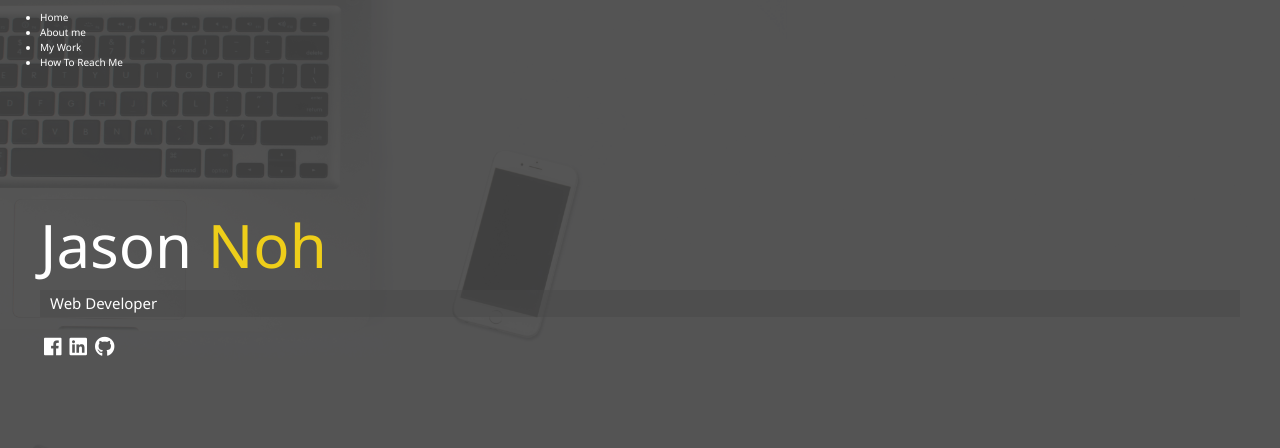
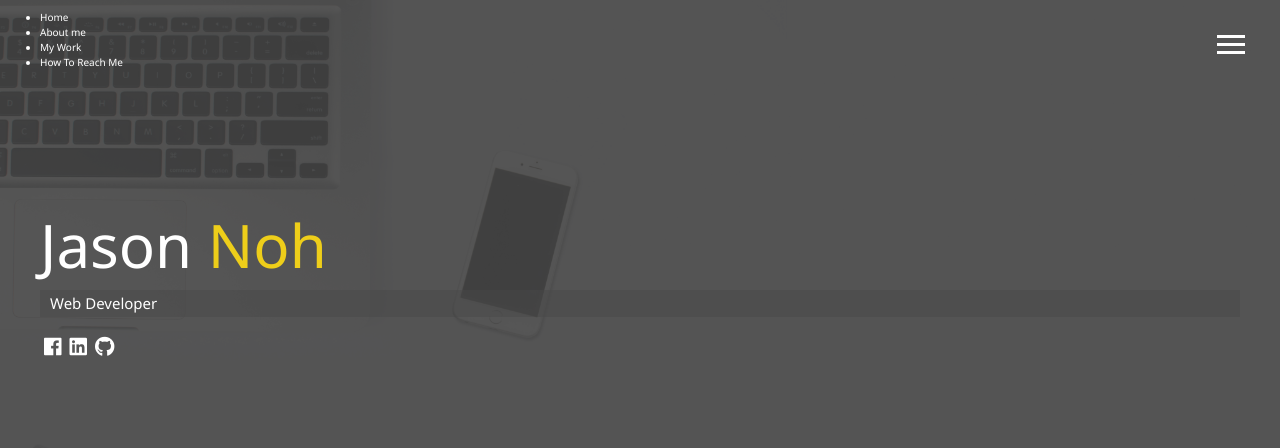
Before and after one commit to jn6437/sass-react-portfolio, a React (Create React App) app: page / in a window 1280 px wide. Shown: the top 448 px of the page. Built offline with nearby package versions, Linux system fonts and the light colour scheme.

Commit message:
Menu button state initial implementation

```diff
--- a/src/App.js
+++ b/src/App.js
@@ -2,15 +2,24 @@ import React, { Component } from "react";
 import MenuButton from "./component/menu_button";
 import Menu from "./component/menu";
 import Home from "./component/home";
-import "./App.css";
+import "./style/App.css";
 
 class App extends Component {
+  constructor(props) {
+    super(props);
+    this.state = { showMenu: false };
+  }
+
+  toggleMenu = () => {
+    this.setState({ showMenu: !this.state.showMenu });
+  }
+
   render() {
     return (
       <div>
         <header>
-          <MenuButton />
-          <Menu />
+          <MenuButton onMenuClick={this.toggleMenu} />
+          <Menu menuStatus={this.state.showMenu} />
         </header>
         <Home />
       </div>
--- a/src/component/menu.js
+++ b/src/component/menu.js
@@ -1,8 +1,8 @@
 import React from "react";
 
-const Menu = () => {
+const Menu = (props) => {
   return (
-    <nav className="menu">
+    <nav className={props.menuStatus ? "menu" : "menu close"}>
       <div className="menu-branding">
         <div className="portrait" />
       </div>
--- a/src/component/menu_button.js
+++ b/src/component/menu_button.js
@@ -1,8 +1,8 @@
 import React from "react";
 
-const MenuButton = () => {
+const MenuButton = (props) => {
   return (
-    <div className="menu-btn">
+    <div className="menu-btn" onClick={props.onMenuClick}>
       <div className="btn-line" />
       <div className="btn-line" />
       <div className="btn-line" />
--- a/src/App.css
+++ b/src/style/App.css
@@ -1,3 +1,17 @@
+.menu-btn {
+  position: absolute;
+  z-index: 3;
+  right: 35px;
+  top: 35px;
+  cursor: pointer;
+  transition: all 0.5s ease-out; }
+  .menu-btn .btn-line {
+    width: 28px;
+    height: 3px;
+    margin: 0 0 5px 0;
+    background: #fff;
+    transition: all 0.5s ease-out; }
+
 html {
   font-size: 10px; }
 
@@ -12,12 +26,11 @@ body {
   font-family: "Segoe UI", Tahoma, Geneva, Verdana, sans-serif;
   line-height: 1.5; }
   body#bg-img {
-    background: url(./img/background.jpg);
+    background: url(../img/background.jpg);
     background-attachment: fixed;
     background-size: cover; }
     body#bg-img:before {
       content: '';
-      font-size: 60rem;
       position: absolute;
       top: 0;
       right: 0;
@@ -48,7 +61,8 @@ a {
 
 header {
   position: fixed;
-  z-index: 2; }
+  z-index: 2;
+  width: 100%; }
 
 .text-secondary {
   color: #eece1a; }
--- a/src/App.scss
+++ b/src/style/App.scss
@@ -1,35 +1,5 @@
-$primary-color: #444;
-$secondary-color: #eece1a;
-$show-home-image: true;
-$home-image: url(./img/background.jpg);
-$background-opacity: 0.9;
-
-//function
-@mixin easeOut {
-  transition: all 0.5s ease-out;
-}
-
-@mixin background {
-  @if $show-home-image {
-    &#bg-img {
-      background: $home-image;
-      background-attachment: fixed;
-      background-size: cover;
-
-      &:before {
-        content: '';
-        font-size: 60rem;
-        position: absolute;
-        top: 0;
-        right: 0;
-        width: 100%;
-        height: 100%;
-        z-index:-1;
-        background: rgba($primary-color, $background-opacity);
-      }
-    }
-  }
-}
+@import 'config';
+@import 'menu';
 
 html {
   font-size: 10px;
@@ -75,6 +45,7 @@ a {
 header {
   position: fixed;
   z-index: 2;
+  width:100%;
 }
 
 .text-secondary {
--- /dev/null
+++ b/src/style/_menu.scss
@@ -0,0 +1,16 @@
+.menu-btn {
+    position: absolute;
+    z-index:3;
+    right:35px;
+    top:35px;
+    cursor: pointer;
+    @include easeOut;
+
+    .btn-line{
+        width: 28px;
+        height: 3px;
+        margin: 0 0 5px 0;
+        background: #fff;
+        @include easeOut;
+    }
+}
```
Also changed, not shown: src/style/_config.scss (added, +31 -0 lines).
